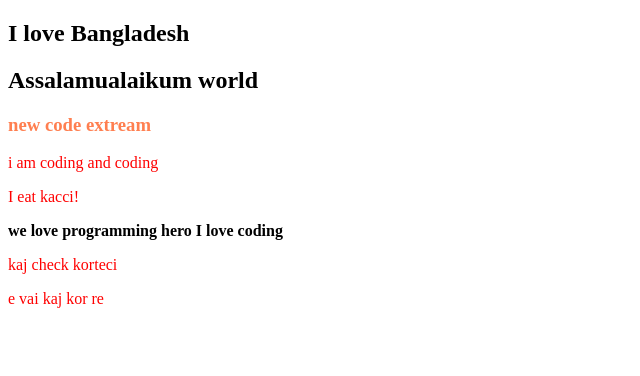
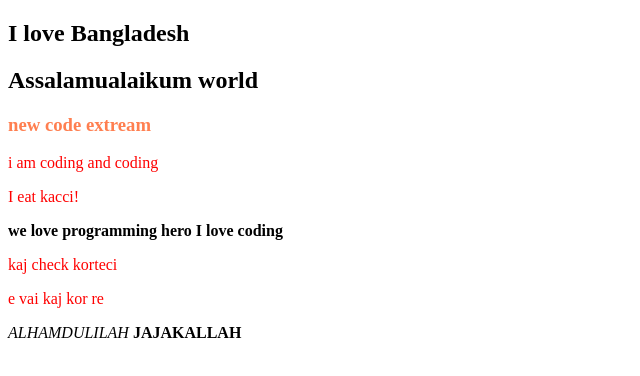
Before and after one commit to MdSalauddinSakib/my-third-repo, a plain HTML site: page index.html in a window 1280 px wide. Shown: the whole page, without its empty margins (0-640 px from the left). Drawn offline with Linux system fonts and the light colour scheme.

Commit message:
alhamdulillah

```diff
--- a/index.html
+++ b/index.html
@@ -17,5 +17,7 @@
     <b>I  love coding</b>
     <p>kaj check korteci</p>
     <p>e vai kaj kor re</p>
+    <i> ALHAMDULILAH</i>
+    <STROng>JAJAKALLAH</STROng>
 </body>
 </html>
```
